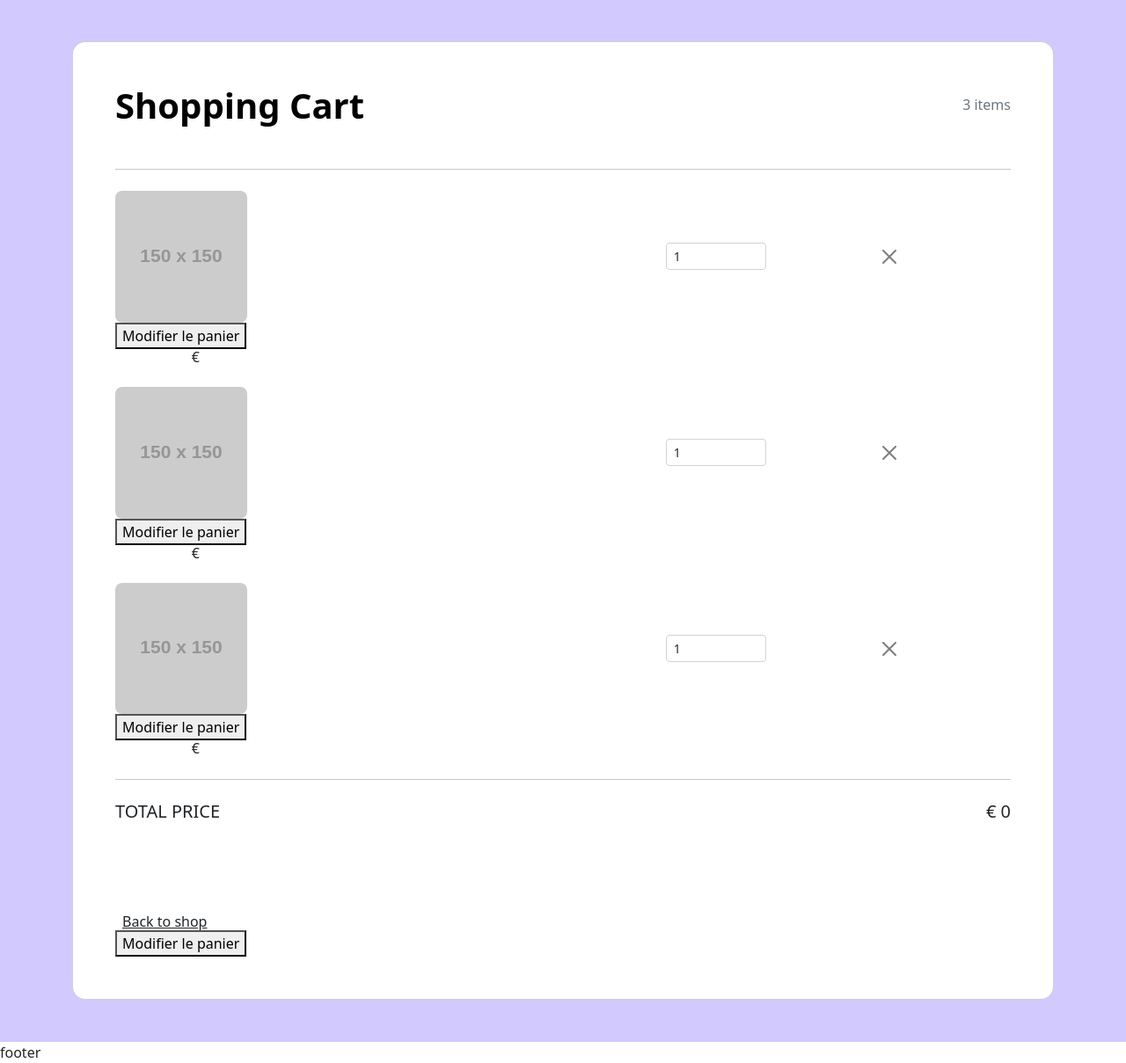
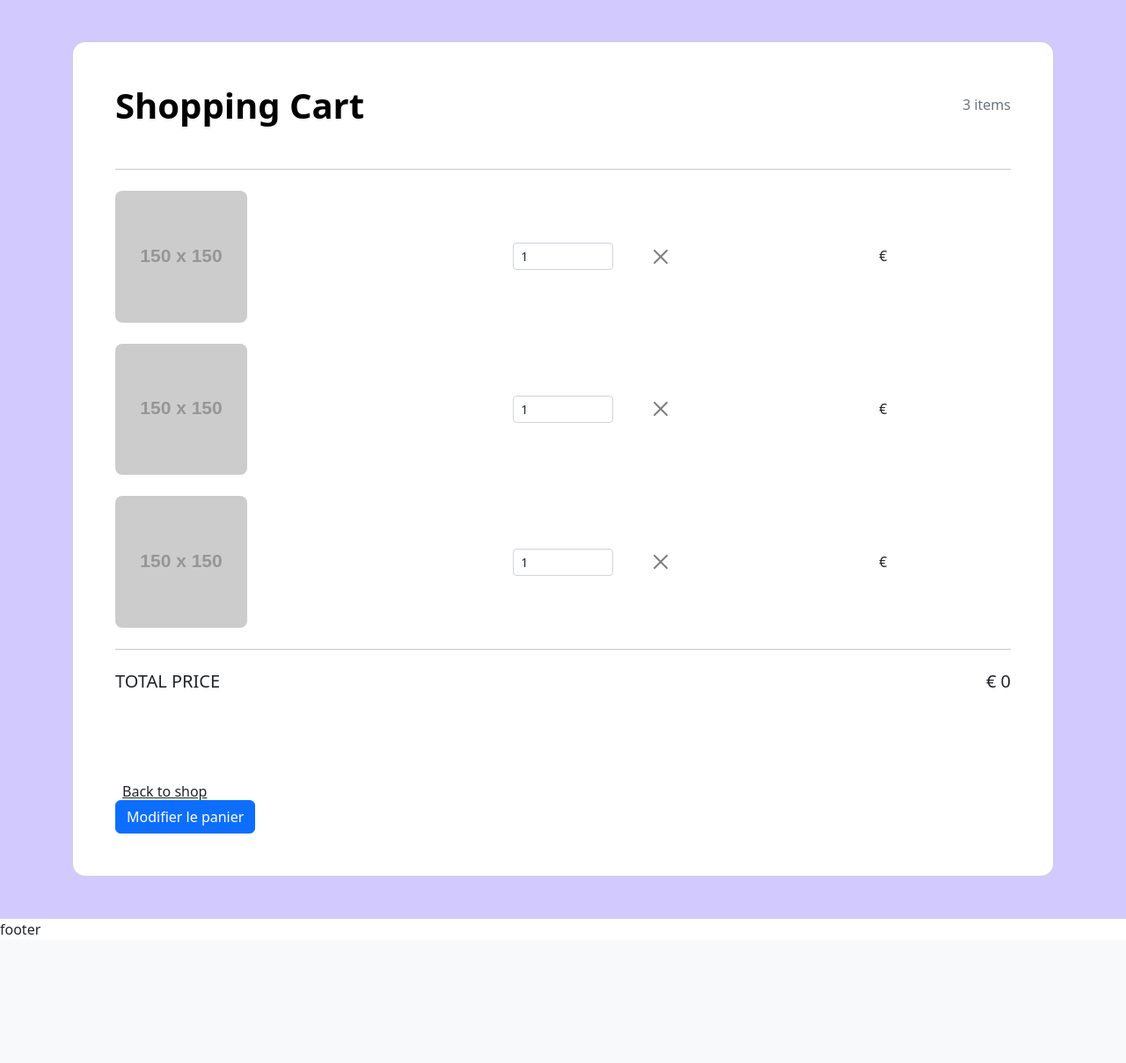
Before and after one commit to MateoNicoud/boutique, a PHP site: page /?action=cart in a window 1280 px wide. Shown: the part 57-1266 px from the top of the page at 88% size. After the commit the page ends 1120 px from the top, so only its background shows below. Run offline with PHP 8.4, Linux system fonts and the light colour scheme; grey boxes labelled with a size stand in for pictures from a placeholder-image service; data that the repository does not hold is empty; some libraries are stand-ins or nearby versions.

Commit message:
nettoayge code html

```diff
--- a/ressources/views/cart/index.php
+++ b/ressources/views/cart/index.php
@@ -49,10 +49,6 @@
                                                     <button  class="btn-close" aria-label="Close" onclick="document.getElementById('form<?= (int)$cartLigne['id']; ?>').value=0"
                                                             type="submit" formaction="/?action=modifiePanier"></button>
                                                 </div>
-                                                <div>
-                                                    <button type="submit" formaction=/?action=modifiePanier>Modifier le panier
-                                                    </button>
-                                                </div>
                                                 <div class="col-md-3 col-lg-2 col-xl-2 offset-lg-1">
                                                     <h6 class="mb-0">€ <?= $cartLigne['priceTTC']; ?></h6>
                                                 </div>
@@ -73,7 +69,7 @@
                                             </h6>
                                         </div>
 
-                                        <button type="submit">Modifier le panier
+                                        <button type="button" class="btn btn-primary">Modifier le panier
                                         </button>
 
                                     </form>
```
